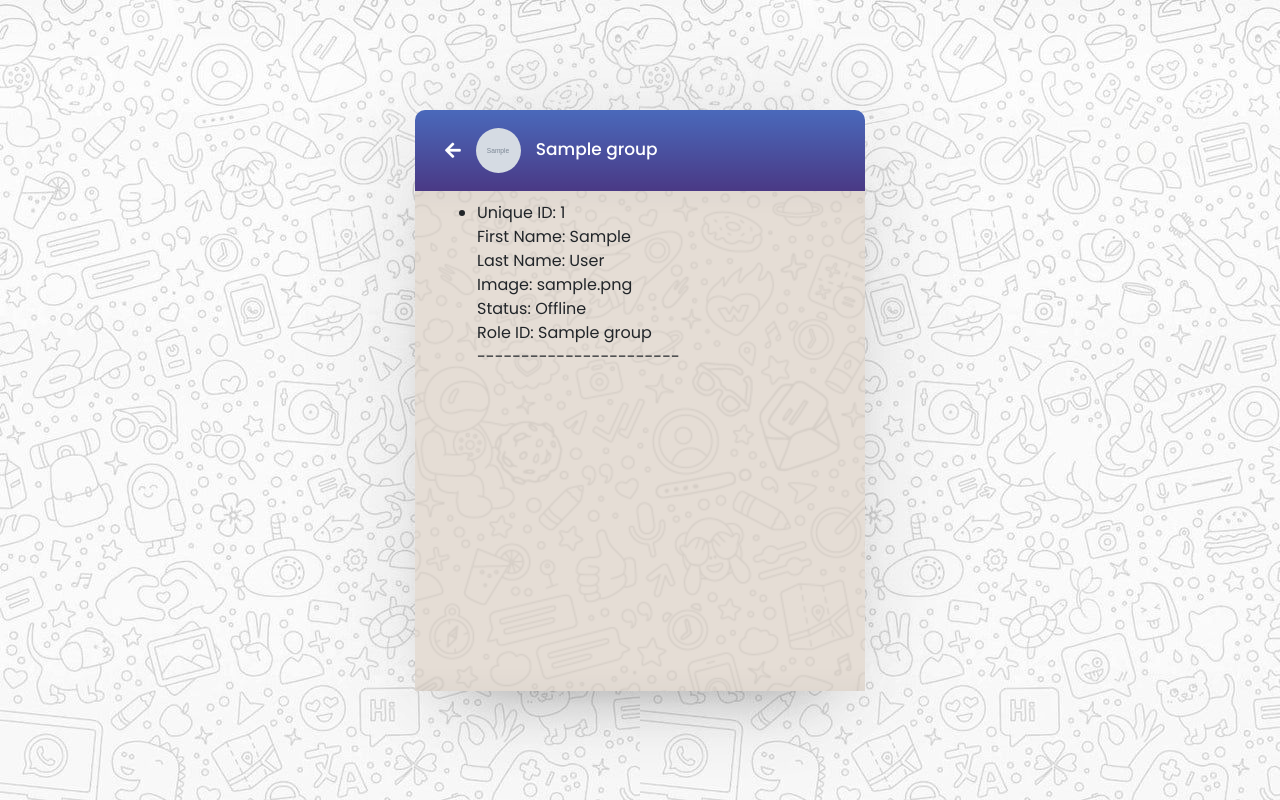
After one commit to muhamadariefr/cakap, a PHP site: page /listMemberGroup.php?idGroup=1 in a window 1280 px wide. The commit adds this page. Run offline with PHP 8.4, Linux system fonts and the light colour scheme; the visitor is signed in with stand-in values (Sample User, id 1); tables that the repository leaves empty or names only in its code hold one stand-in row (values such as "Sample post"); grey boxes marked "Sample" are stand-in pictures.

Commit message:
View Member

```diff
--- a/javascript/chatGroup.js
+++ b/javascript/chatGroup.js
@@ -67,3 +67,7 @@ function scrollToBottom() {
 function addMember(idGroup) {
     window.location.href = "formAddMemberGroup.php?idGroup=" + idGroup;
 }
+
+function listMember(idGroup) {
+    window.location.href = "listMemberGroup.php?idGroup=" + idGroup;
+}
--- /dev/null
+++ b/listMemberGroup.php
@@ -0,0 +1,85 @@
+<?php
+session_start();
+include_once "php/config.php";
+if (!isset($_SESSION['unique_id'])) {
+    header("location: login.php");
+}
+?>
+<?php include_once "header.php"; ?>
+
+<body>
+    <div class="wrapper">
+        <section class="chat-area">
+            <header>
+
+                <?php
+                $sqlMember = mysqli_query($conn, "SELECT u.unique_id, u.fname, u.lname, u.img, u.status, mrg.name AS role
+                                  FROM member_group mg
+                                  INNER JOIN users u ON u.unique_id = mg.id_user
+                                  INNER JOIN master_role_group mrg ON mrg.id = mg.id_role
+                                  WHERE mg.id_group = {$_GET['idGroup']}");
+
+                if (mysqli_num_rows($sqlMember) > 0) {
+                    $resultArray = [];
+                    while ($rowMember = mysqli_fetch_assoc($sqlMember)) {
+                        $resultArray[] = $rowMember;
+                    }
+                } else {
+                    header("location: users.php");
+                    exit();
+                }
+
+                $sqlGroup = mysqli_query($conn, "SELECT g.*, mg.id_role
+                                FROM groups g
+                                INNER JOIN member_group mg ON mg.id_user = {$_SESSION['unique_id']}
+                                WHERE g.id = {$_GET['idGroup']}");
+
+                if (mysqli_num_rows($sqlGroup) > 0) {
+                    $rowGroup = mysqli_fetch_assoc($sqlGroup);
+                } else {
+                    header("location: users.php");
+                    exit();
+                }
+                ?>
+
+
+                <a href="chatGroup.php?idGroup=<?php echo $_GET['idGroup'] ?>" class="back-icon"><i
+                        class="fas fa-arrow-left"></i></a>
+
+                <img src="php/images/<?php echo $rowGroup['img']; ?>" alt="">
+
+                <div class="details">
+                    <span>
+                        <?php echo $rowGroup['name_group'] ?>
+                    </span>
+                </div>
+
+            </header>
+
+            <div class="chat-box">
+                <ul>
+                    <?php
+                    foreach ($resultArray as $member) {
+                        ?>
+                        <li>
+                            <?php echo "Unique ID: " . $member['unique_id']; ?><br>
+                            <?php echo "First Name: " . $member['fname']; ?><br>
+                            <?php echo "Last Name: " . $member['lname']; ?><br>
+                            <?php echo "Image: " . $member['img']; ?><br>
+                            <?php echo "Status: " . $member['status']; ?><br>
+                            <?php echo "Role ID: " . $member['role']; ?><br>
+                            -----------------------
+                        </li>
+                    <?php } ?>
+                </ul>
+            </div>
+
+            <div>
+
+            </div>
+        </section>
+    </div>
+    <script src="javascript/listGroup.js"></script>
+</body>
+
+</html>
--- a/php/group.php
+++ b/php/group.php
@@ -24,7 +24,7 @@ if (mysqli_num_rows($query) == 0) {
             $you = "";
         }
 
-        $output .= '<a href="chatGroup.php?id_group=' . $row['id'] . '">
+        $output .= '<a href="chatGroup.php?idGroup=' . $row['id'] . '">
                         <div class="content">
                         <img src="php/images/' . $row['img'] . '" alt="">
                         <div class="details">
```
Also changed, not shown: chatGroup.php (+9 -4 lines).
